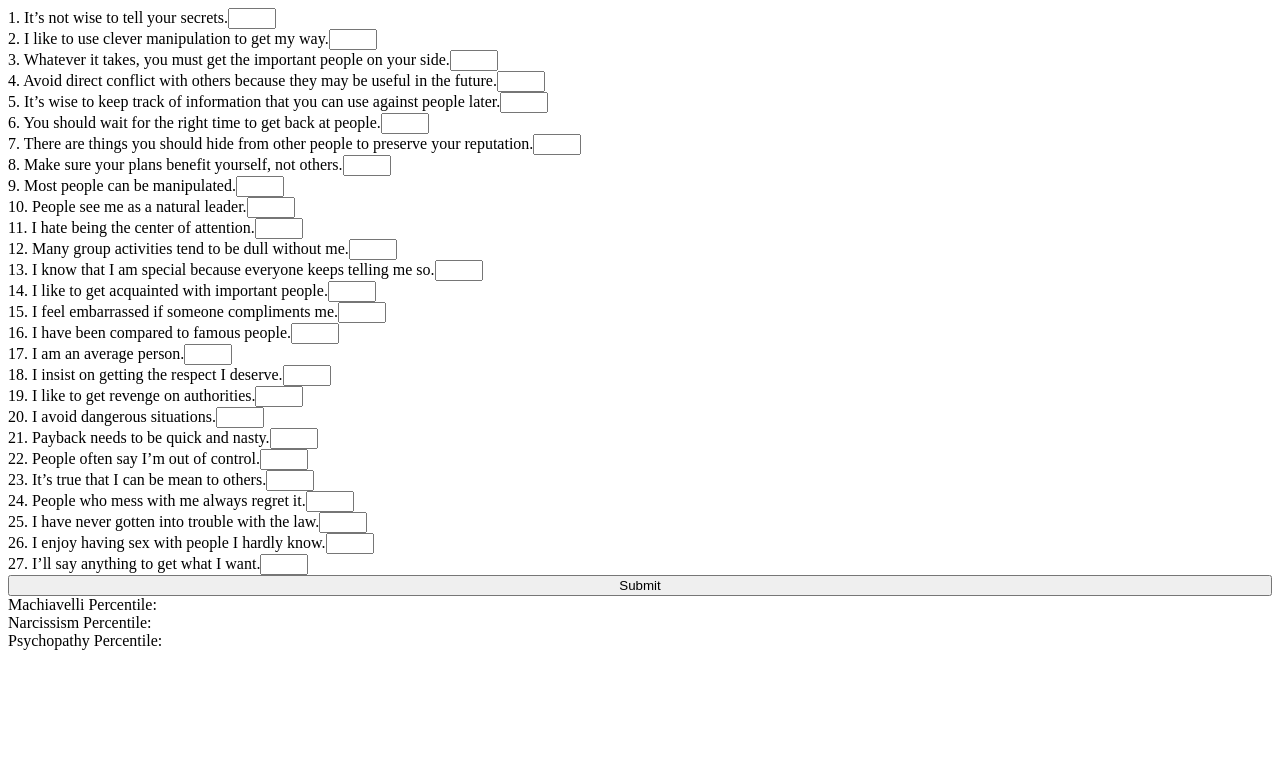
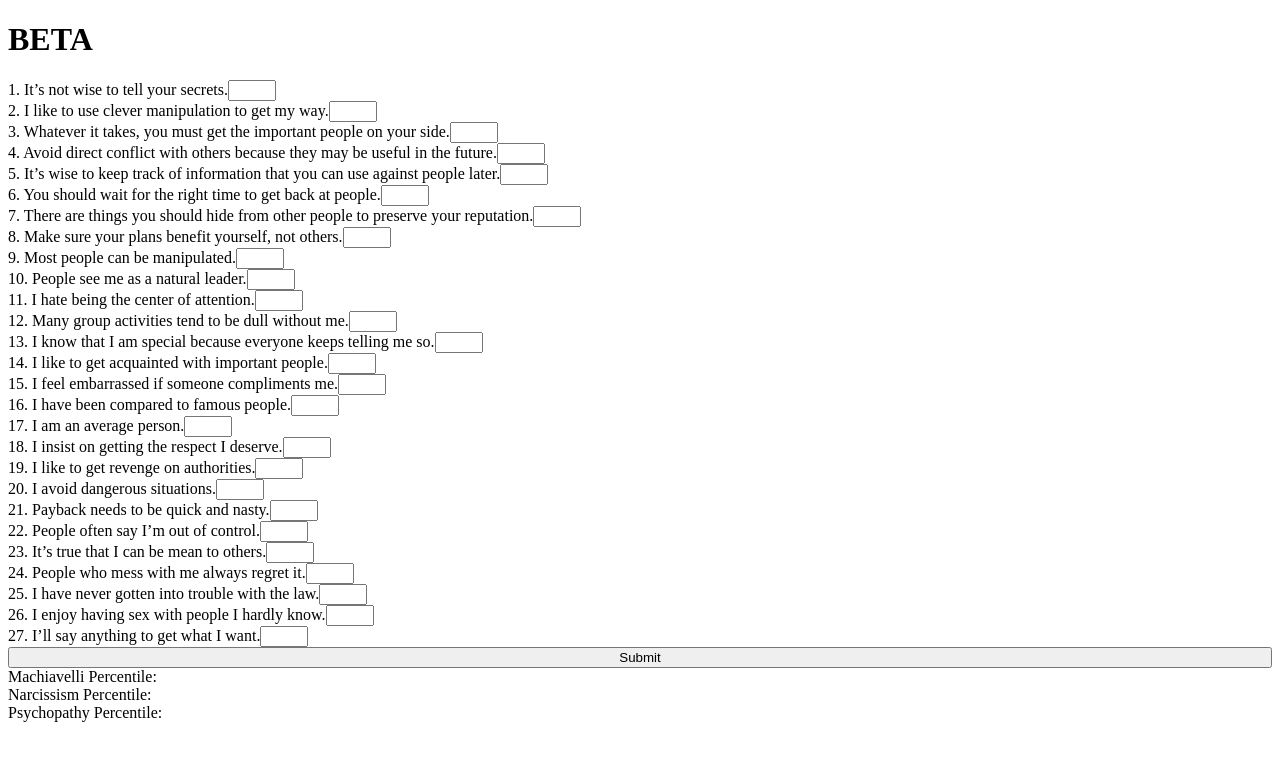
Before and after one commit to fabianhaglund/DarkTriadTest, a React (Create React App) app: page / in a window 1280 px wide. Shown: the top 760 px of the page. Built offline with nearby package versions, Linux system fonts and the light colour scheme.

Commit message:
added BETA tag

```diff
--- a/src/App.js
+++ b/src/App.js
@@ -3,6 +3,7 @@ import {DarkTriadForm} from "./DarkTriadForm";
 function App() {
   return (
     <div>
+      <h1>BETA</h1>
       <DarkTriadForm/>
     </div>
   );
```
